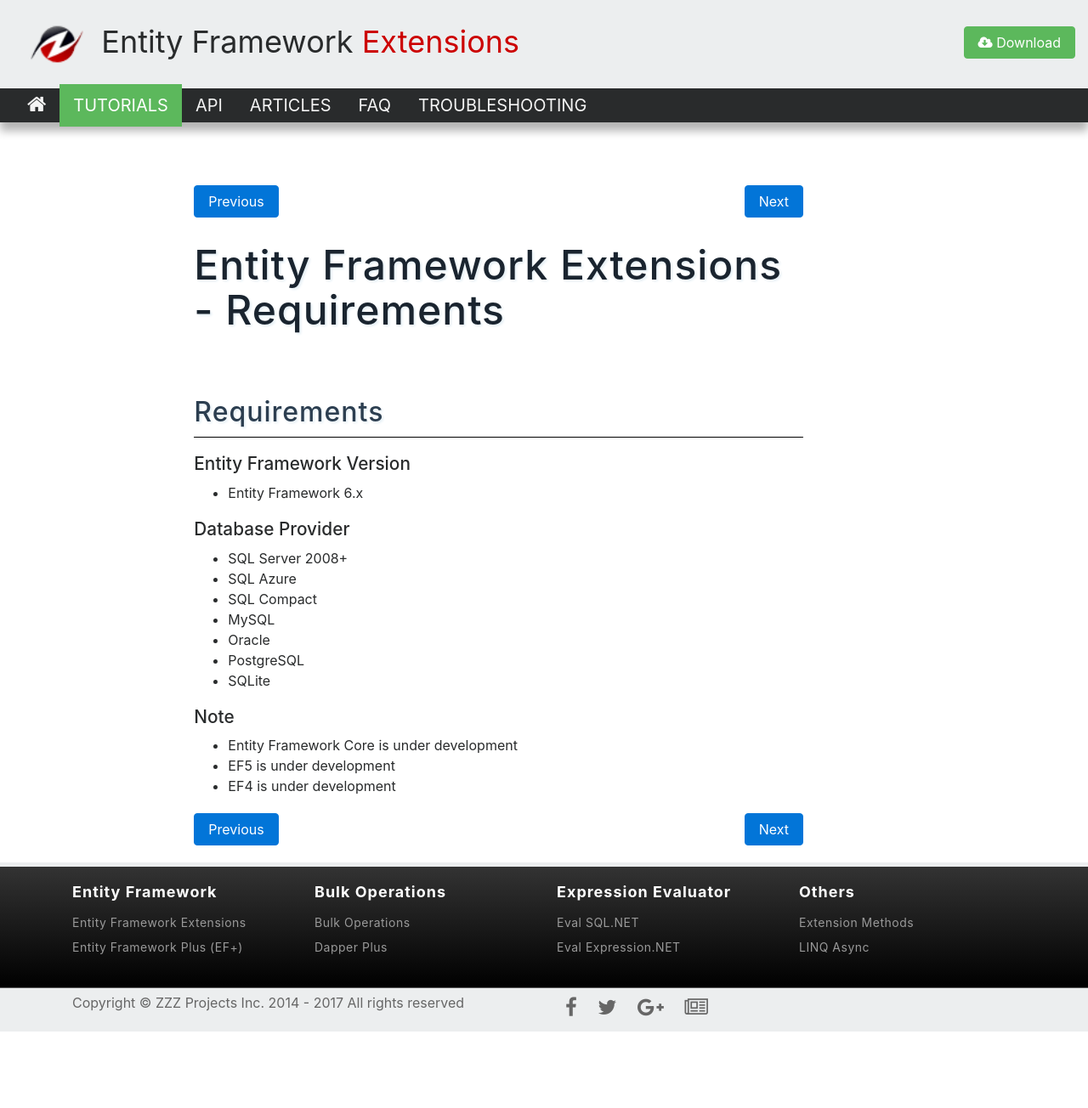
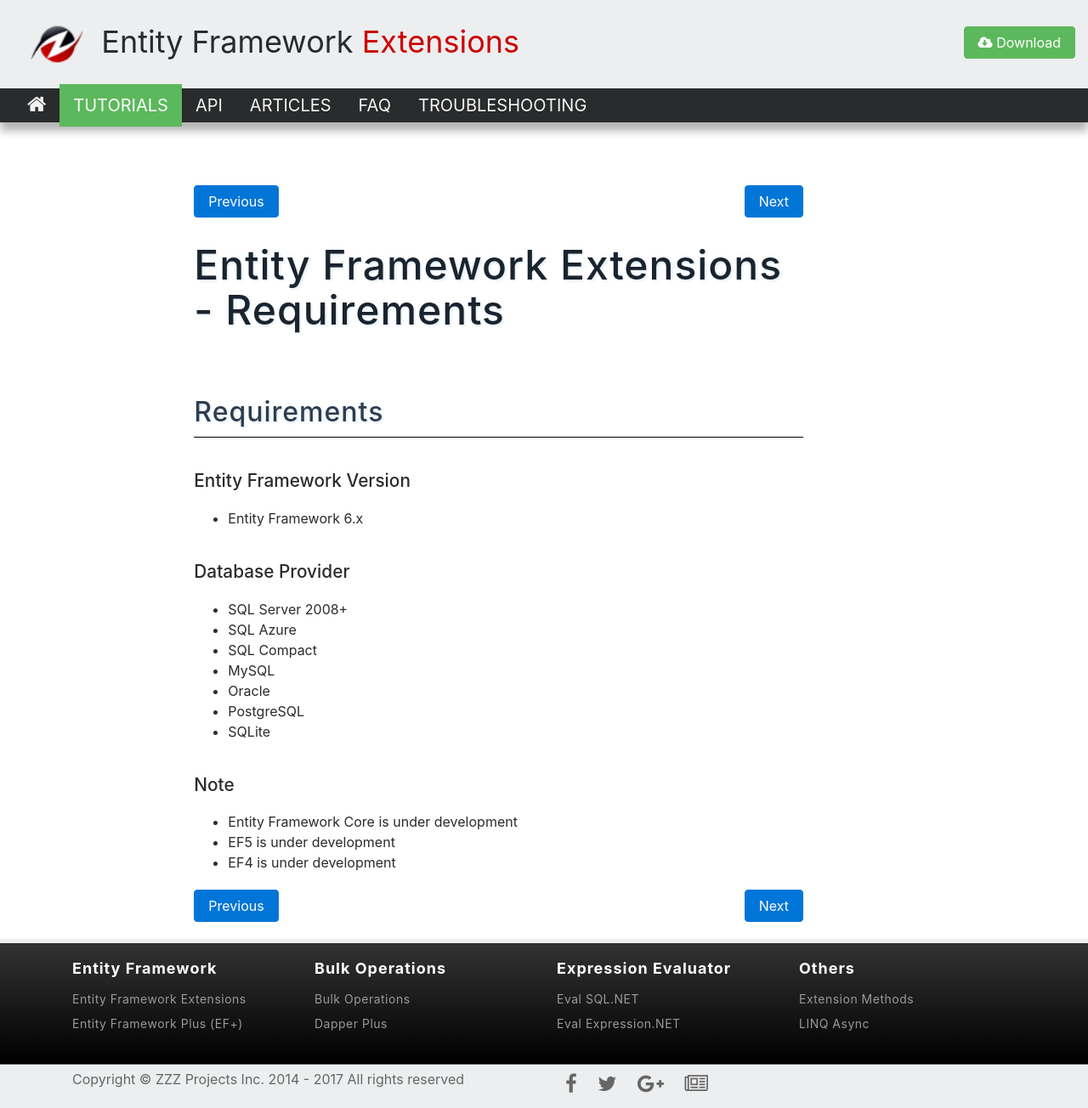
Before and after one commit to zzzprojects/EntityFramework-Extensions, a Jekyll site: the page built from docs/pages/tutorials/requirements.md, in a window 1280 px wide. Shown: the whole page at 85% size. Built offline with Jekyll 4.4.1, drawn with Linux system fonts in a browser that asks for light colours; nearby versions of some CDN libraries; before the commit the page ends 1214 px from its top, so only the background shows below that.

Commit message:
Update main_css_file.scss

```diff
--- a/docs/css/main_css_file.scss
+++ b/docs/css/main_css_file.scss
@@ -19,8 +19,8 @@ article h2 {
 
 article h3 {
   font-size: 1.3rem;
-  margin-top: 20px;
-  margin-bottom: 10px;
+  margin-top: 40px;
+  margin-bottom: 20px;
 }
 
 article h4 {
```
